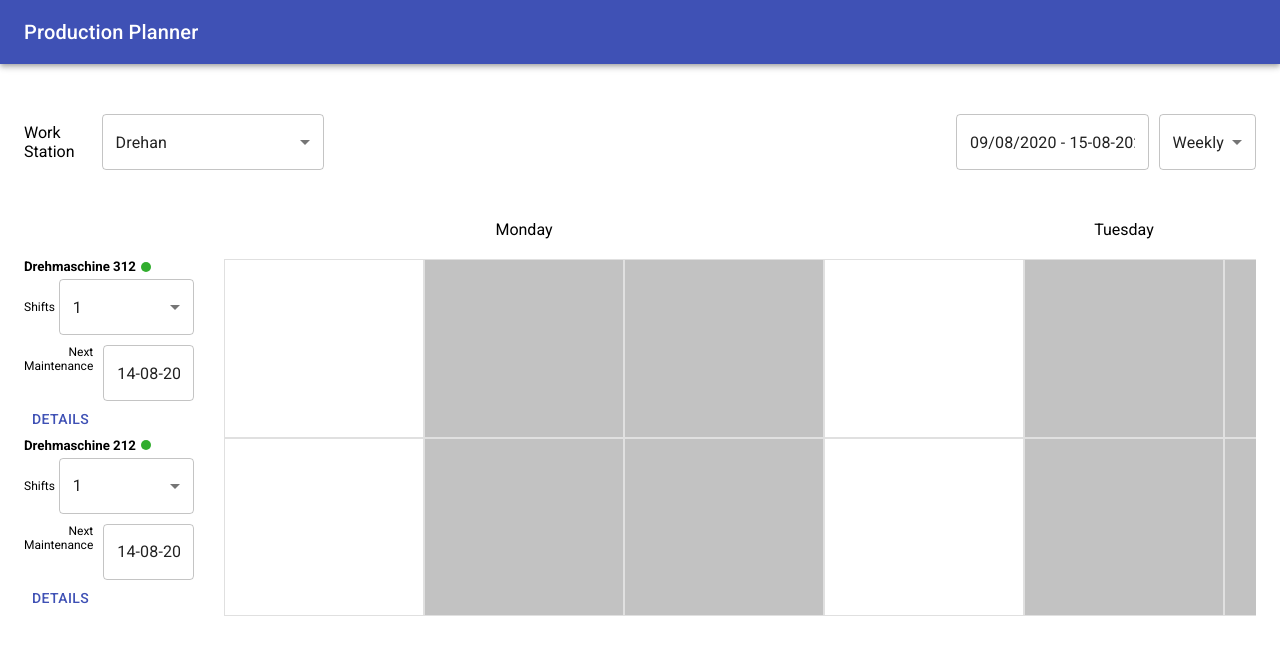
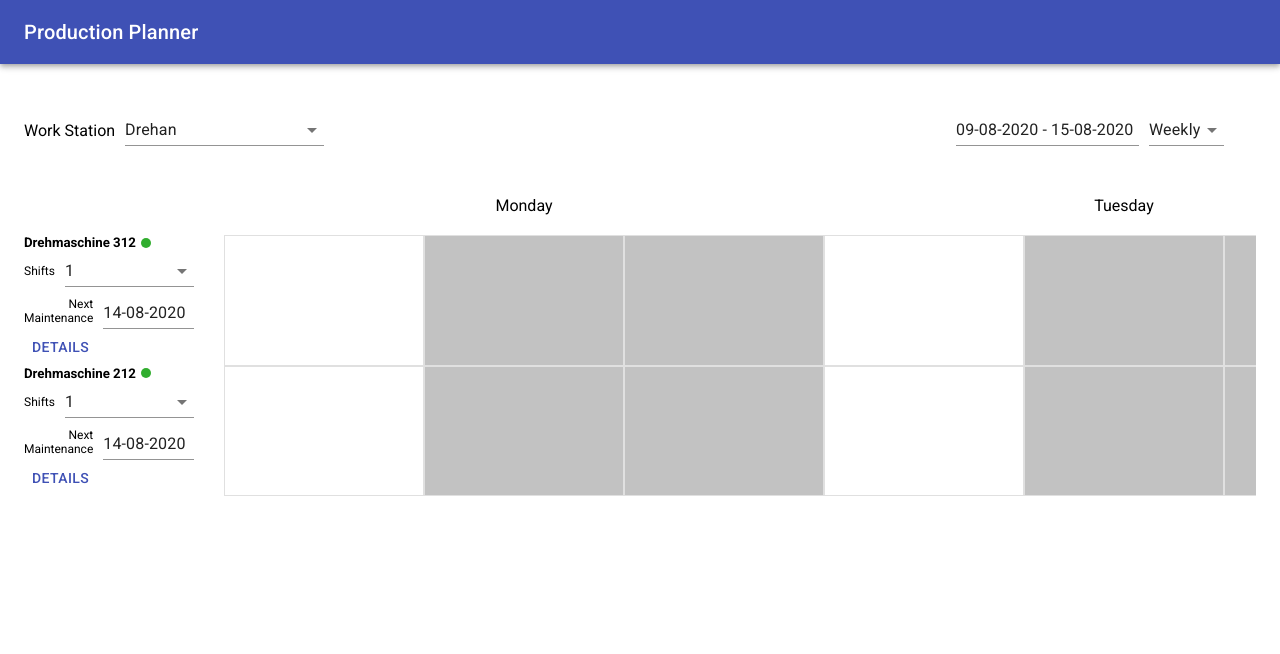
Before and after one commit to shabareesh/production-planner, a React (Create React App) app: page / in a window 1280 px wide. Shown: the top 654 px of the page. Built offline with nearby package versions, Linux system fonts and the light colour scheme.

Commit message:
Remove Outlined from Dropdown, datepicker and weekpicker component

```diff
--- a/src/components/DatePicker/DatePicker.js
+++ b/src/components/DatePicker/DatePicker.js
@@ -6,7 +6,6 @@ const DatePicker = ({ selectedDate, onChange }) => (
         <MuiDatePicker
             autoOk
             variant="inline"
-            inputVariant="outlined"
             format="dd-MM-yyyy"
             value={selectedDate}
             onChange={onChange}
--- a/src/components/Dropdown/Dropdown.js
+++ b/src/components/Dropdown/Dropdown.js
@@ -9,7 +9,7 @@ import './dropdown.scss';
 
 const useStyles = makeStyles(() => ({
     formControl: {
-        width: '100%',
+        flex: 1,
     },
     label: {
         marginRight: '10px',
@@ -22,7 +22,7 @@ const Dropdown = ({ options, selectedValue, onChange, label }) => {
     return (
         <div className="dropdown">
             {label && <FormControl className={classes.label}>{label}</FormControl>}
-            <FormControl variant="outlined" className={classes.formControl}>
+            <FormControl className={classes.formControl}>
                 <Select
                     labelId="demo-simple-select-outlined-label"
                     id="demo-simple-select-outlined"
--- a/src/components/WeekPicker/WeekPicker.js
+++ b/src/components/WeekPicker/WeekPicker.js
@@ -79,13 +79,12 @@ const WeekPicker = ({ selectedDate, onChange, classes }) => {
         );
     };
     const formatWeekSelectLabel = date =>
-        `${format(startOfWeek(date), "dd/MM/yyyy")} - ${format(endOfWeek(date), "dd-MM-yyyy")}`;
+        `${format(startOfWeek(date), "dd-MM-yyyy")} - ${format(endOfWeek(date), "dd-MM-yyyy")}`;
 
     return (
         <DatePicker
             autoOk
             variant="inline"
-            inputVariant="outlined"
             format="dd-MM-yyyy"
             value={startOfWeek(selectedDate)}
             onChange={onChange}
```
